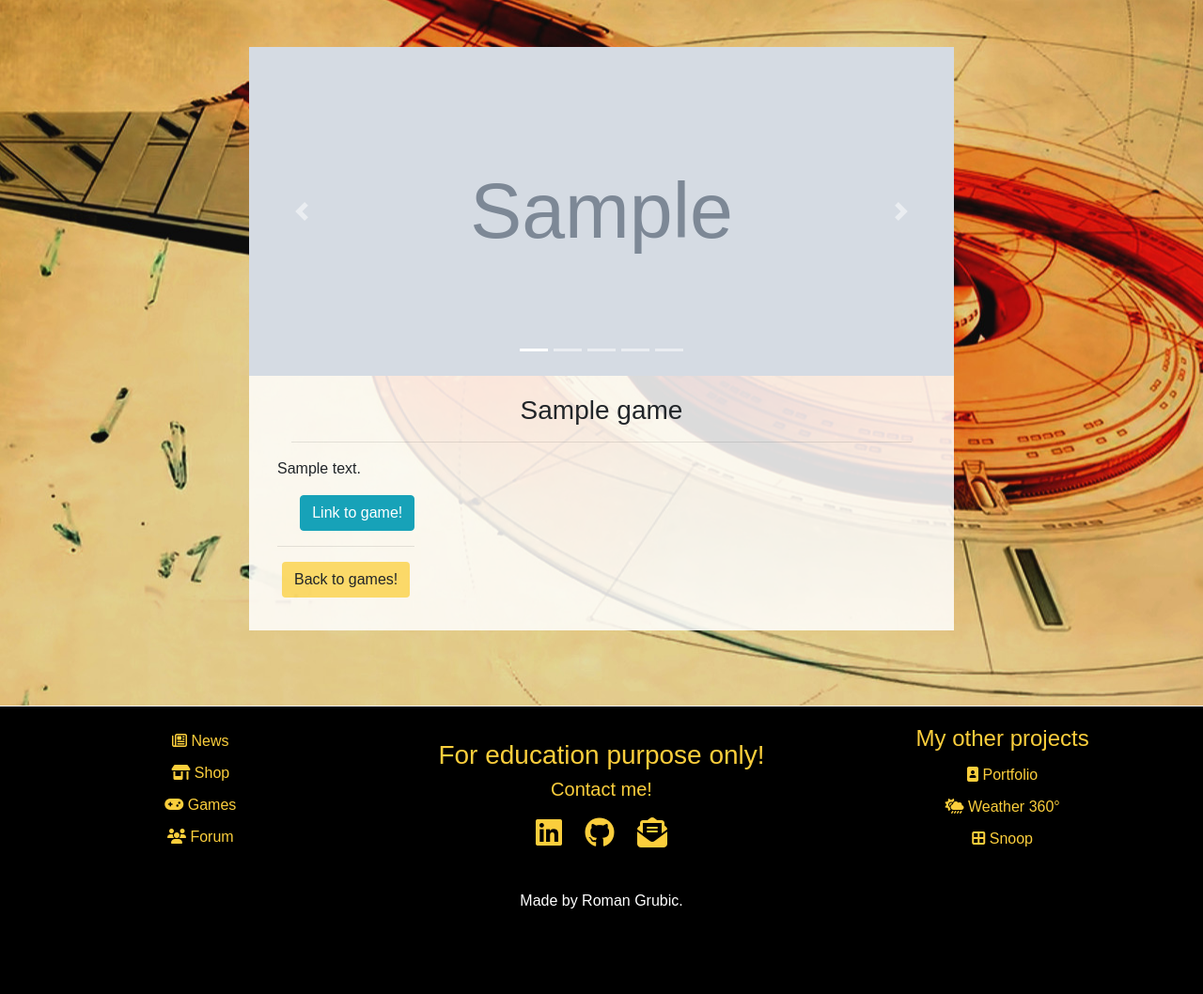
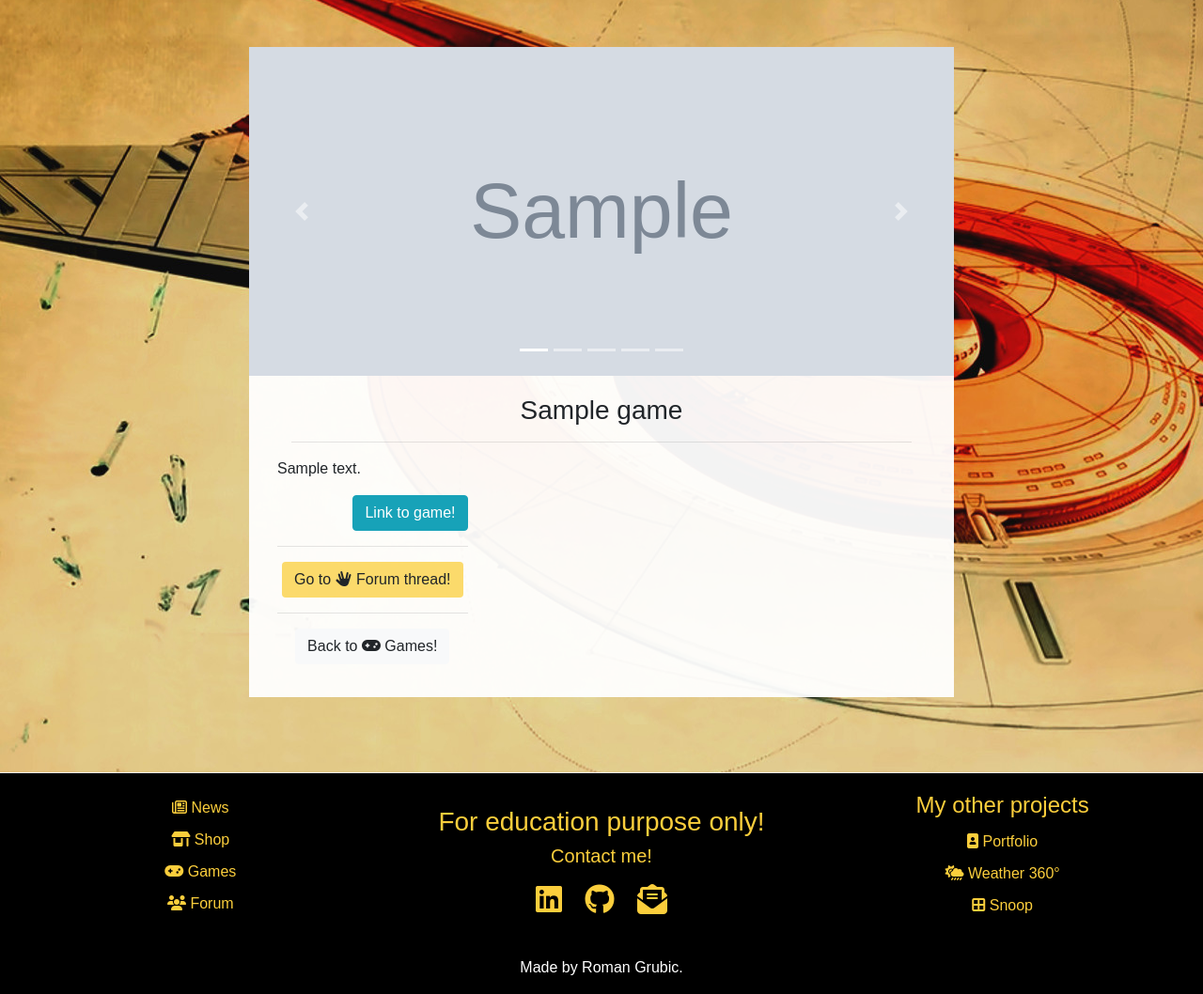
Before and after one commit to romangrubic/Star-Trek-Django, a Django app: page /games/1/ in a window 1280 px wide. Shown: the part 90-1148 px from the top of the page at 94% size. Before the commit the page ends 1057 px from the top, so only its background shows below. Run offline with Django 3.2, Linux system fonts and the light colour scheme; tables that the repository leaves empty hold one stand-in row (values such as "Sample post"); grey boxes marked "Sample" are stand-in pictures; some libraries are stand-ins or nearby versions.

Commit message:
Added field to Games and News model. Minor changes to News and Games pages (buttons and opacity).

```diff
--- a/games/models.py
+++ b/games/models.py
@@ -10,7 +10,9 @@ class Games(models.Model):
     image3 = models.ImageField(upload_to='games_images')
     image4 = models.ImageField(upload_to='games_images')
     image5 = models.ImageField(upload_to='games_images')
-    link = models.CharField(max_length=254)
+    game_link = models.CharField(max_length=254)
+    forum_thread = models.CharField(max_length=254, blank=True)
+
 
     def __str__(self):
         return self.name
--- a/games/templates/games_detail.html
+++ b/games/templates/games_detail.html
@@ -45,11 +45,21 @@
                 <div class="col-xs-9">
                     <p>{{ games.description }}</p>
                     <div class="d-flex justify-content-end">
-                    <a href="{{ games.link }}" class="btn btn-info"  target="_blank" rel="noopener">Link to game!</a>
+                    <a href="{{ games.game_link }}" class="btn btn-info"  target="_blank" rel="noopener">Link to game!</a>
                     </div>
-                                <hr>
+                    {% if games.forum_thread %}
+                    <hr>
+                     <div class="d-flex justify-content-center">
+                    {% if user.is_authenticated %}
+                    <a href="{{ games.forum_thread }}" class="btn btn-star-trek"  target="_blank" rel="noopener">Go to <i class="fas fa-hand-spock"></i> Forum thread!</a>
+                    {% else %}
+                    <a href="{% url 'registration' %}" class="btn btn-star-trek">Go to <i class="fas fa-hand-spock"></i> Forum thread!</a>
+                    {% endif %}
+                    </div>
+                    {% endif %}
+                    <hr>
                     <div class="d-flex justify-content-center padding-bottom">
-                        <a href="{% url 'games' %}" class="btn btn-star-trek" >Back to games!</a>
+                        <a href="{% url 'games' %}" class="btn btn-light" >Back to <i class="fas fa-gamepad"></i> Games!</a>
                     </div>
                 </div>
             </div>
--- a/games/views.py
+++ b/games/views.py
@@ -5,7 +5,7 @@ from .models import Games
 # Create your views here.
 def games(request):
     """Return the games.html file"""
-    games = Games.objects.filter().order_by('name')
+    games = Games.objects.filter().order_by('id')
     return render(request, "games.html", {'games': games})
 
 
--- /dev/null
+++ b/news/choices.py
@@ -0,0 +1,5 @@
+NEWS_CHOICES = [
+    ('N', 'News'),
+    ('U', 'Updates'),
+    ('F', 'FNN'),
+]
--- a/news/models.py
+++ b/news/models.py
@@ -1,5 +1,6 @@
 from django.db import models
 from django.utils import timezone
+from .choices import NEWS_CHOICES
 
 
 # Create your models here.
@@ -12,11 +13,11 @@ class News(models.Model):
     created_date = models.DateTimeField(auto_now_add=True)
     published_date = models.DateTimeField(blank=True, null=True, default=timezone.now)
     views = models.IntegerField(default=0)
-    tag = models.CharField(max_length=30, blank=True, null=True)
+    tag = models.CharField(max_length=1, choices=NEWS_CHOICES)
     image = models.ImageField(upload_to="news_image")
     image2 = models.ImageField(upload_to="news_image", blank=True)
     image3 = models.ImageField(upload_to="news_image", blank=True)
-    forum_thread = models.CharField(max_length=254)
+    forum_thread = models.CharField(max_length=254, blank=True)
 
     def __str__(self):
         return self.title
--- a/news/views.py
+++ b/news/views.py
@@ -48,7 +48,7 @@ def create_or_edit_news(request, pk=None):
 def get_news_news(request):
     """Create a view that will return a list of new with tag: news and
     render them to the blogposts.html template"""
-    news_list = News.objects.filter(tag='News')
+    news_list = News.objects.filter(tag='N')
     paginator = Paginator(news_list, 8)
     page = request.GET.get('page')
     try:
@@ -63,7 +63,7 @@ def get_news_news(request):
 def get_news_updates(request):
     """Create a view that will return a list of new with tag: update and
     render them to the blogposts.html template"""
-    news_list = News.objects.filter(tag='Updates')
+    news_list = News.objects.filter(tag='U')
     paginator = Paginator(news_list, 8)
     page = request.GET.get('page')
     try:
@@ -78,7 +78,7 @@ def get_news_updates(request):
 def get_news_federation(request):
     """Create a view that will return a list of new with tag: update and
     render them to the blogposts.html template"""
-    news_list = News.objects.filter(tag='FNN')
+    news_list = News.objects.filter(tag='F')
     paginator = Paginator(news_list, 8)
     page = request.GET.get('page')
     try:
--- a/static/css/games.css
+++ b/static/css/games.css
@@ -15,7 +15,7 @@
     height: 300px;
 }
 .card{
-    background-color: rgba(255, 255, 255, 0.65);
+    background-color: rgba(255, 255, 255, 0.95);
 }
 /* ----------- Games detail page ------------- */
 .games-detail-page{
@@ -31,6 +31,6 @@
     width:100%;
 }
 .games-detail-info{
-    background-color: rgba(255, 255, 255, 0.85);
+    background-color: rgba(255, 255, 255, 0.95);
     padding: 20px 45px;
 }
--- a/static/css/news.css
+++ b/static/css/news.css
@@ -4,7 +4,7 @@
     background: url("../images/picard-vine.jpg") no-repeat center center fixed;
 }
 .news-row{
-    background-color: rgba(255, 255, 255, 0.9);
+    background-color: rgba(255, 255, 255, 0.95);
     margin: auto;
     max-width: 800px;
     border: 1px solid black;
@@ -37,7 +37,7 @@
 .news-detail-info{
     max-width: 700px;
     margin: auto;
-    background-color: rgba(255, 255, 255, 0.85);
+    background-color: rgba(255, 255, 255, 0.95);
     border: 1px solid black;
     border-radius: 5px;
 }
```
Also changed, not shown: news/templates/newsdetail.html (+5 -3 lines), games/migrations/0003_auto_20200405_1021.py (added), news/migrations/0004_auto_20200405_1022.py (added).
